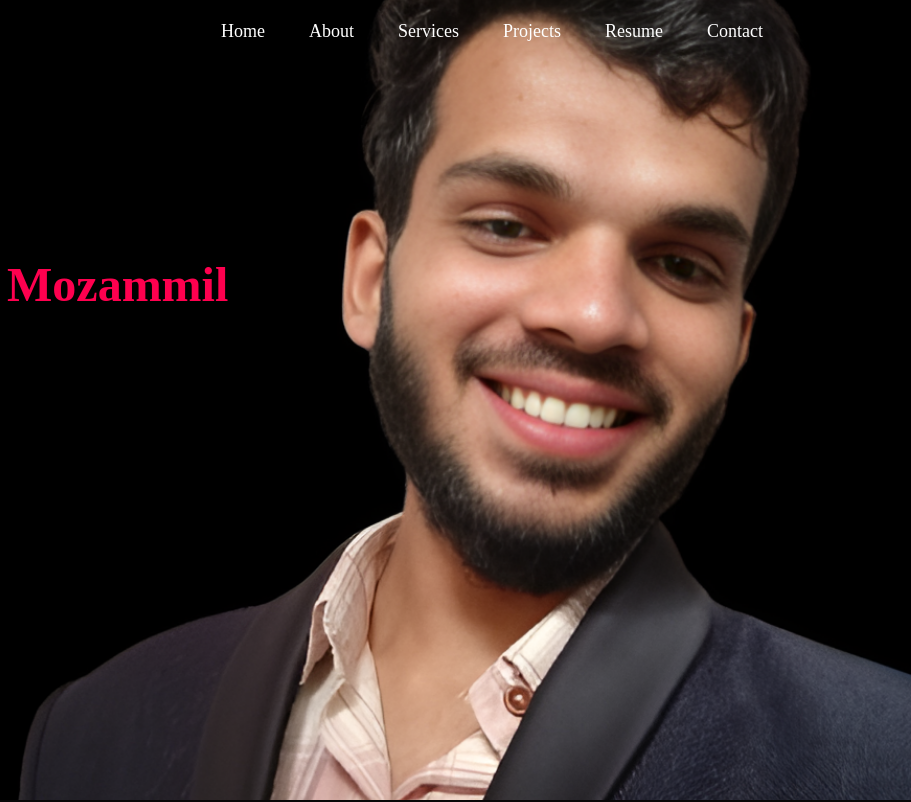
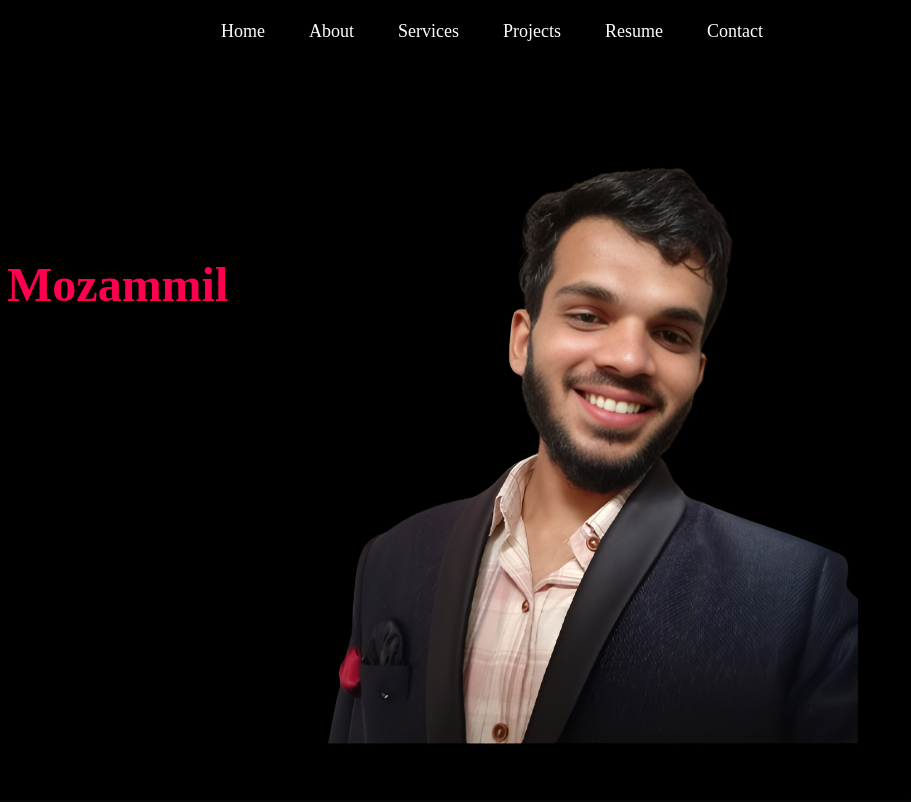
Before and after one commit to kaynatmozammil/kaynat, a plain HTML site: page index.html in a window 1280 px wide. Shown: the top 802 px of the page, 369-1280 px from the left. Drawn offline with Linux system fonts and the light colour scheme.

Commit message:
Changing in media query agian

```diff
--- a/style.css
+++ b/style.css
@@ -388,10 +388,10 @@ form .btn-center2 {
 nav .fa-solid {
   display: none;
 }
-@media only screen and (max-width: 600px) {
-  /* #header {
+@media only screen and (max-width: 950px) {
+  #header {
     background-image: url(images/small-background.png);
-  } */
+  }
   .header-text {
     margin-top: 100%;
     font-size: 16px;
@@ -450,7 +450,7 @@ nav .fa-solid {
   }
 }
 /* Responsive Design */
-@media (max-width: 800px) {
+@media (max-width: 950px) {
   h1 {
     font-size: 32px;
   }
@@ -463,11 +463,7 @@ nav .fa-solid {
     font-size: 18px;
   }
 }
-@media only screen and (max-width: 1500px) {
-  #header {
-    background-image: url(images/small-background.png);
-  }
-}
+
 
 /*  */
 #msg {
```
